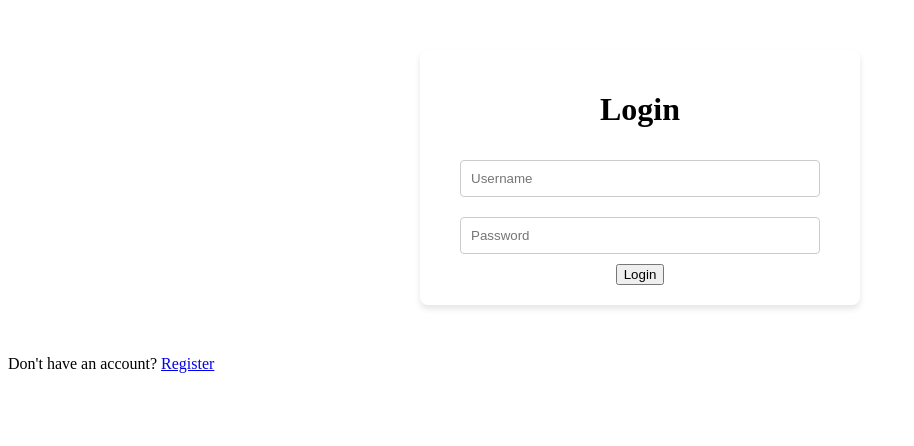
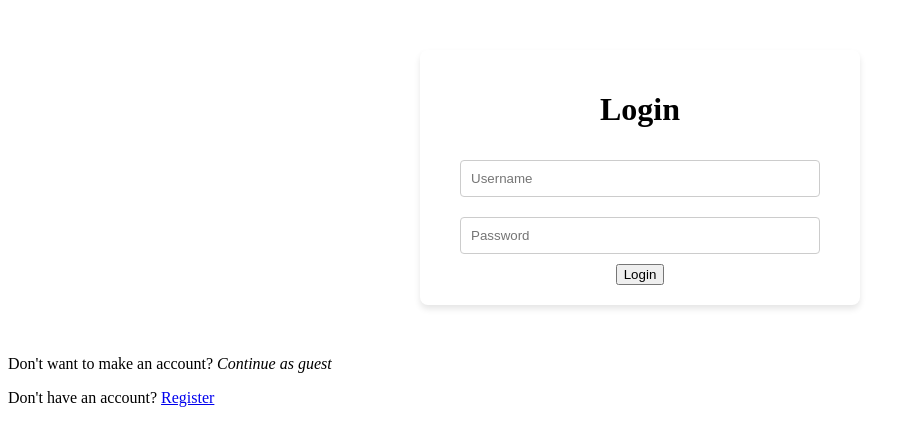
Before and after one commit to Sal-Adrian/SelectMonarchs, a React (Vite) app in the folder frontend/: page /login in a window 1280 px wide. Shown: the top 446 px of the page, without its empty margins (0-914 px from the left). Built offline with nearby package versions, Linux system fonts and the light colour scheme; no server answers.

Commit message:
Log in as Guest button

```diff
--- a/frontend/src/components/Form.jsx
+++ b/frontend/src/components/Form.jsx
@@ -7,14 +7,12 @@ import '../styles/Form.css'
 function Form({ route, method }) {
     const [username, setUsername] = useState('');
     const [password, setPassword] = useState('');
-    const [loading, setLoading] = useState(false);
     const navigate = useNavigate();
 
     const name = method === "login" ? "Login" : "Register";
 
     const handleSubmit = async (e) => {
         e.preventDefault();
-        setLoading(true);
 
         try {
             const res = await api.post(route, { username, password });
@@ -28,12 +26,23 @@ function Form({ route, method }) {
             }
         } catch (error) {
             alert(error);
-        } finally {
-            setLoading(false);
+        }
+    }
+
+    const handleGuest = async () => {
+        try {
+            const res = await api.post(route, { username: "guest", password: "123" });
+            localStorage.setItem(ACCESS_TOKEN, res.data.access);
+            localStorage.setItem(REFRESH_TOKEN, res.data.refresh);
+            localStorage.setItem("username", "guest");
+            navigate("/");
+        } catch (error) {
+            alert(error);
         }
     }
 
     return (
+        <div>
             <form onSubmit={handleSubmit} className='form-container'>
                 <h1>{name}</h1>
                 <input
@@ -54,6 +63,9 @@ function Form({ route, method }) {
                     {name}
                 </button>
             </form>
+
+            <p>Don't want to make an account? <i style={{cursor: 'pointer'}} onClick={handleGuest}>Continue as guest</i></p>
+        </div>
     )
 }
 
```
Lines whose indentation alone changed are shown as unchanged.
